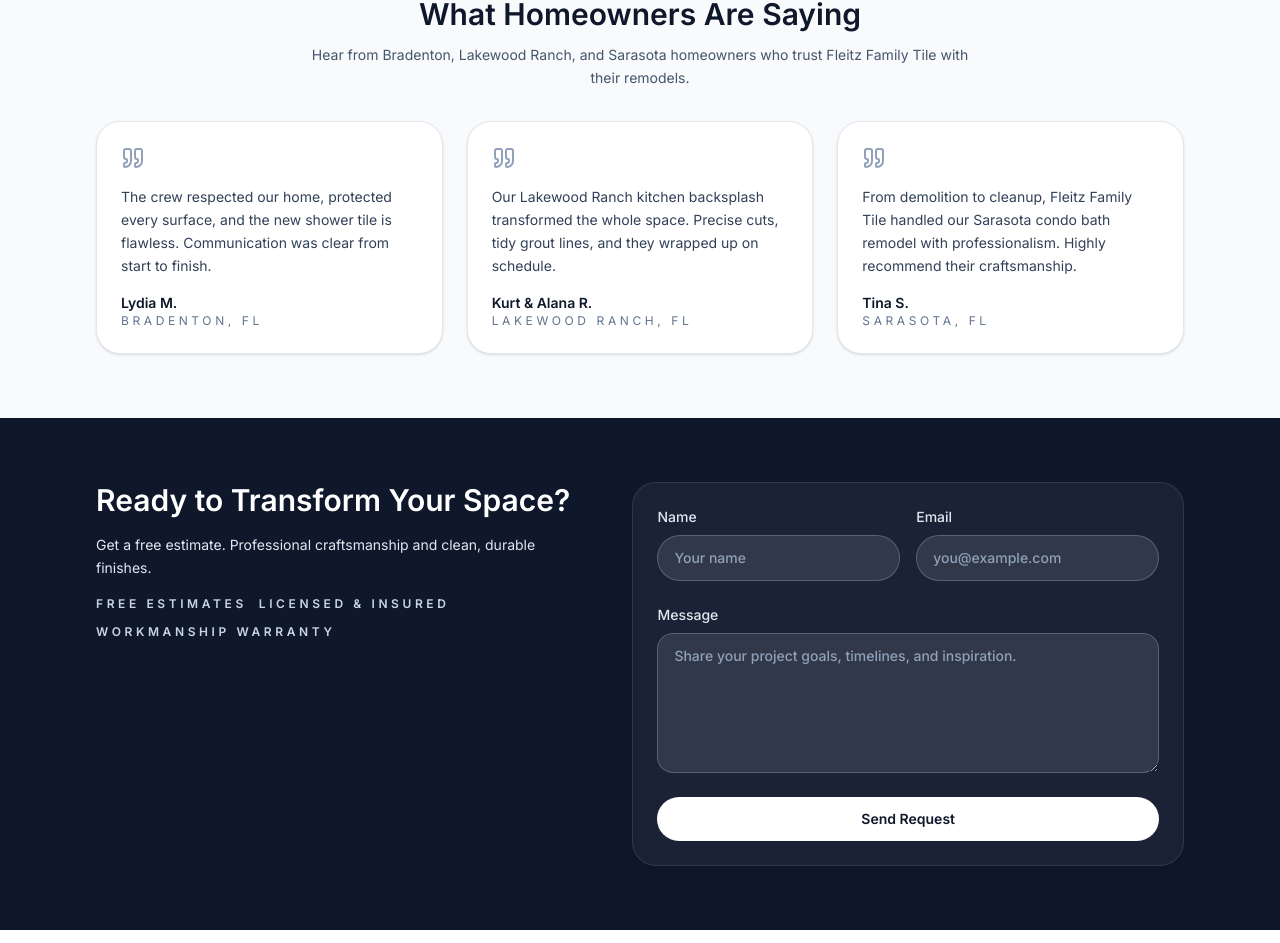
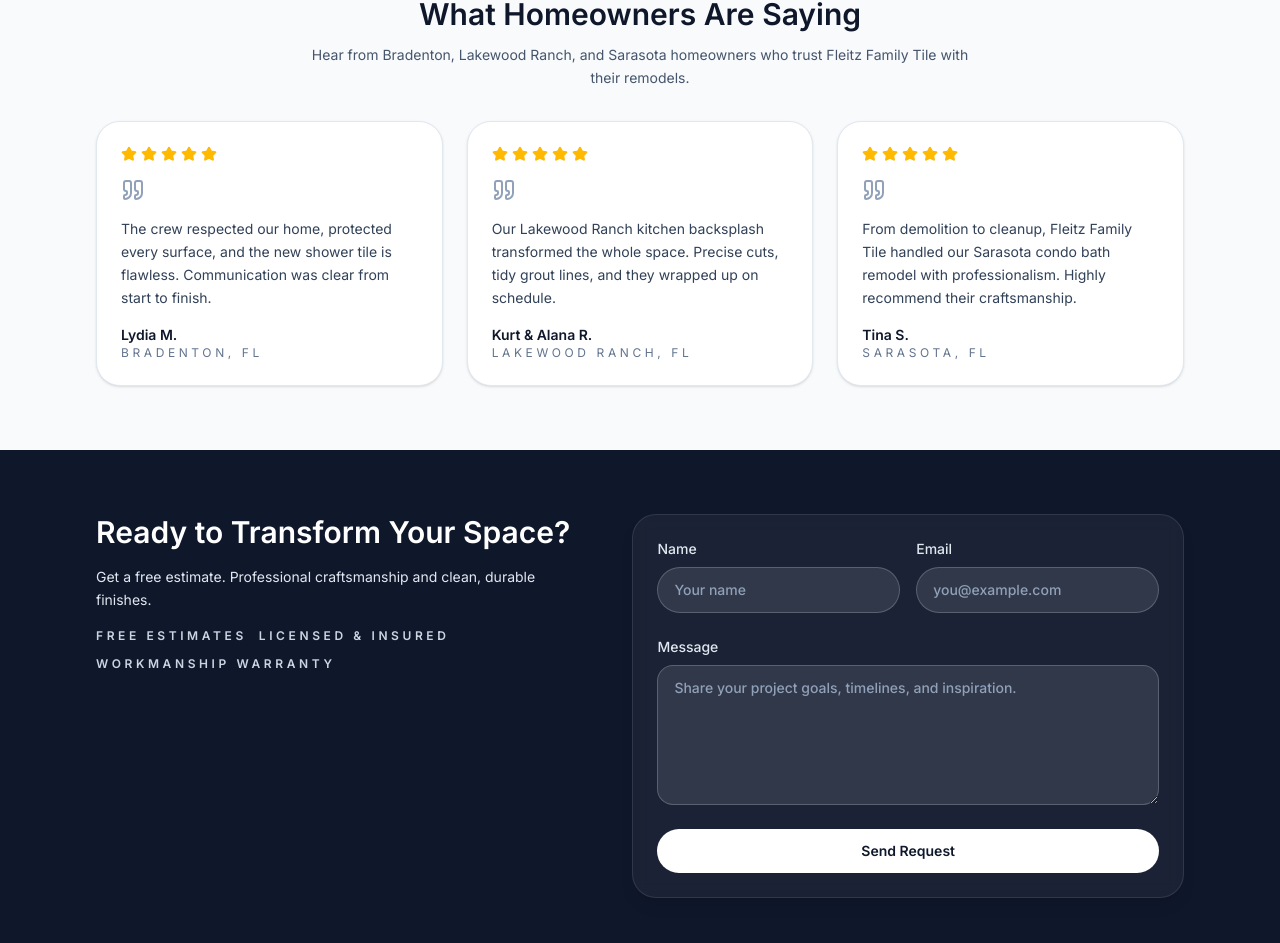
Before and after one commit to gmena82/Fleitzfamilytile-florida, a Next.js app: page / in a window 1280 px wide. Shown: the part 3943-4886 px from the top of the page. Built offline with nearby package versions, Linux system fonts and the light colour scheme.

Commit message:
Add five-star visuals to testimonial cards

```diff
--- a/app/page.tsx
+++ b/app/page.tsx
@@ -1,7 +1,7 @@
 import Link from "next/link";
 import Script from "next/script";
 import type { Metadata } from "next";
-import { ArrowRight, CheckCircle2, Quote } from "lucide-react";
+import { ArrowRight, CheckCircle2, Quote, Star } from "lucide-react";
 
 import { PlaceholderImage } from "@/components/ui/placeholder-image";
 import { Container } from "@/components/ui/container";
@@ -371,6 +371,12 @@
                 key={testimonial.name}
                 className="flex h-full flex-col gap-4 rounded-3xl border border-slate-200 bg-white p-6 shadow-sm"
               >
+                <div className="flex items-center gap-1 text-amber-400">
+                  <span className="sr-only">Rated five out of five stars</span>
+                  {Array.from({ length: 5 }).map((_, index) => (
+                    <Star key={index} className="h-4 w-4 fill-current" aria-hidden fill="currentColor" />
+                  ))}
+                </div>
                 <Quote className="h-6 w-6 text-slate-400" aria-hidden />
                 <blockquote className="text-sm leading-relaxed text-slate-700">{testimonial.quote}</blockquote>
                 <figcaption className="mt-auto text-sm font-semibold text-slate-900">
--- a/app/testimonials/page.tsx
+++ b/app/testimonials/page.tsx
@@ -1,3 +1,5 @@
+import { Star } from "lucide-react";
+
 import { PageHeader } from "@/components/sections/page-header";
 import { Container } from "@/components/ui/container";
 
@@ -51,6 +53,12 @@
             <div className="space-y-6">
               {testimonials.map((testimonial) => (
                 <blockquote key={testimonial.quote} className="rounded-3xl border border-slate-200 bg-white p-6 shadow-sm">
+                  <div className="mb-4 flex items-center gap-1 text-amber-400">
+                    <span className="sr-only">Rated five out of five stars</span>
+                    {Array.from({ length: 5 }).map((_, index) => (
+                      <Star key={index} className="h-4 w-4 fill-current" aria-hidden fill="currentColor" />
+                    ))}
+                  </div>
                   <p className="text-base italic text-slate-700">“{testimonial.quote}”</p>
                   <footer className="mt-4 text-sm font-semibold text-slate-900">
                     {testimonial.name}
--- a/src/components/sections/testimonials.tsx
+++ b/src/components/sections/testimonials.tsx
@@ -1,3 +1,5 @@
+import { Star } from "lucide-react";
+
 import { Container } from "../ui/container";
 
 interface Testimonial {
@@ -21,6 +23,12 @@
         <div className="grid gap-8 md:grid-cols-3">
           {testimonials.map((testimonial) => (
             <figure key={testimonial.name} className="flex h-full flex-col justify-between rounded-3xl border border-slate-200 bg-white p-8 shadow-sm">
+              <div className="mb-4 flex items-center gap-1 text-amber-400">
+                <span className="sr-only">Rated five out of five stars</span>
+                {Array.from({ length: 5 }).map((_, index) => (
+                  <Star key={index} className="h-4 w-4 fill-current" aria-hidden fill="currentColor" />
+                ))}
+              </div>
               <blockquote className="text-sm leading-relaxed text-slate-600">“{testimonial.quote}”</blockquote>
               <figcaption className="mt-6 text-sm font-semibold text-slate-900">
                 {testimonial.name}
```
